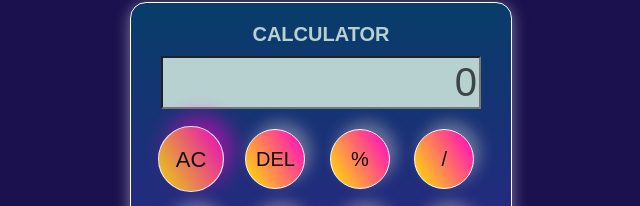
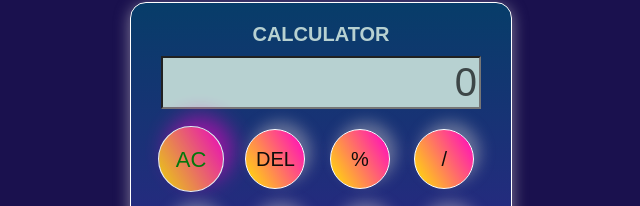
Before and after one commit to aloksarkar7085/CAL-CULA-TOR, a plain HTML site: page index.html in a window 1280 px wide. In both pictures the pointer is over the button "AC". Shown: the part 129-335 px from the top of the page, 319-959 px from the left. Drawn offline with Linux system fonts and the light colour scheme.

Commit message:
Update style.css

```diff
--- a/style.css
+++ b/style.css
@@ -61,7 +61,7 @@ cursor: pointer;
 button:hover {
     transform: scale(1.1);
     box-shadow: 8px -9px 20px rgba(255, 0, 200, 0.6);
-    color: orange, green;
+    color:green;
     opacity: 0.9;
     }
 hovo
```
